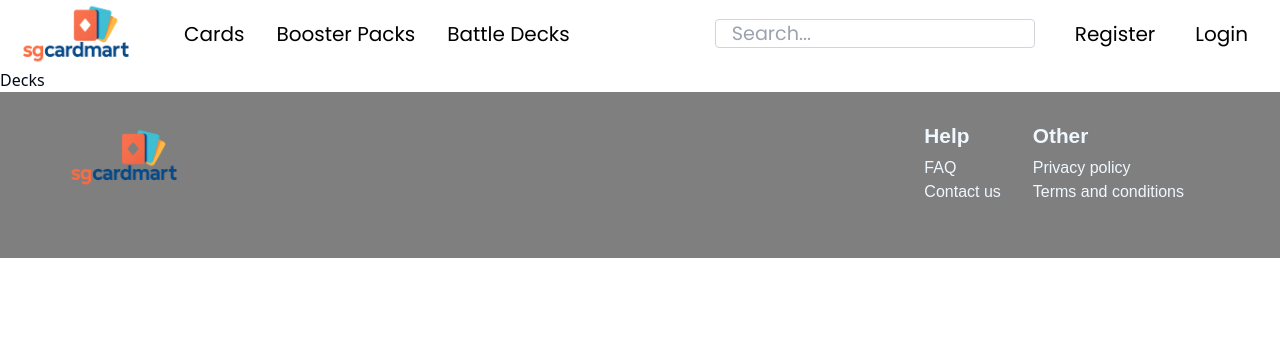
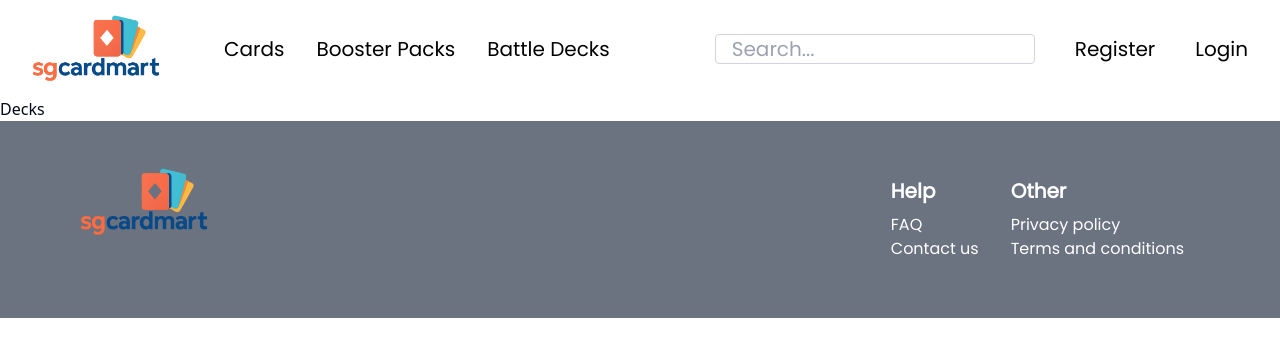
Before and after one commit to fylinghan/letsgocapstone, a React (Vite) app in the folder front-end/capstone-frontend/: page /decks in a window 1280 px wide. Shown: the top 356 px of the page. Built offline with nearby package versions, Linux system fonts and the light colour scheme.

Commit message:
shifted navbar and footer css into elements

```diff
--- a/front-end/capstone-frontend/src/components/ui/Footer.css
+++ /dev/null
@@ -1,43 +0,0 @@
-* {
-    padding: 0;
-    margin: 0;
-}
-
-footer {
-    background-color: #7f7f7f;
-    display: flex;
-    justify-content: space-between;
-    padding: 2rem 6rem 2rem 4rem;
-}
-
-.footerLeftGroup{
-    display: flex;
-    flex-direction: column;
-    justify-content: flex-end;
-    align-items: center;
-}
-
-.social-icon{
-    display: flex;
-    gap: 1rem;
-}
-
-.footerRightGroup  {
-    display: flex;
-    justify-content: space-between;
-    gap: 2rem;
-    font-family: Arial, Helvetica, sans-serif;
-    color: aliceblue;
-}
-
-
-.footerRightGroup > ul {
-    list-style-type: none;
-    line-height: 1.5rem;
-}
-
-.menuHead {
-    font-weight: bold;
-    font-size: 1.3rem;
-    padding-bottom: 0.5rem;
-}
--- a/front-end/capstone-frontend/src/components/ui/Footer.jsx
+++ b/front-end/capstone-frontend/src/components/ui/Footer.jsx
@@ -1,7 +1,6 @@
 import { useState } from "react";
 import Martlogo from "/images/sgcardmart.png";
 import { Link } from "react-router-dom";
-import "./Footer.css";
 import { SocialIcon } from "react-social-icons";
 
 function Footer() {
@@ -9,24 +8,24 @@ function Footer() {
 
   return (
     <>
-      <footer>
-        <div className="footerLeftGroup">
-          <img className="logo" src={Martlogo} alt="website logo" />
-          <div className="social-icon">
+      <footer className="flex justify-between py-8 pr-24 pl-16 bg-gray-500">
+        <div className="flex flex-col justify-end items-center">
+          <img className="w-40 p-2" src={Martlogo} alt="website logo" />
+          <div className="flex gap-4">
             <SocialIcon url="www.facebook.com" style={{ height: 35, width: 35}} />
             <SocialIcon url="www.instagram.com" style={{ height: 35, width: 35 }} />
           </div>
         </div>
 
-        <div className="footerRightGroup">
+        <div className="flex justify-between gap-8 text-white font-poppins items-center">
             <ul>
-                <li className="menuHead">Help</li>
+                <li className="font-bold text-xl pb-2">Help</li>
                 <li><Link to="/faq">FAQ</Link></li>
                 <li><Link to="contact">Contact us</Link></li>
             </ul>
 
             <ul>
-                <li className="menuHead">Other</li>
+                <li className="font-bold text-xl pb-2">Other</li>
                 <li>Privacy policy</li>
                 <li>Terms and conditions</li>
             </ul>
--- a/front-end/capstone-frontend/src/components/ui/Navbar.css
+++ b/front-end/capstone-frontend/src/components/ui/Navbar.css
@@ -1,10 +1,3 @@
-@import url('https://fonts.googleapis.com/css2?family=Poppins:wght@400;600;700&display=swap');
-
-* {
-    margin: 0;
-    padding: 0;
-}
-
 :root {
   --color-primary: #1E3A8A;   /* Deep Blue */
   --color-accent: #F97316;    /* Orange */
@@ -14,18 +7,3 @@
   --color-button: #2563EB;    /* CTA Blue */
   --color-button-hover: #1D4ED8; /* Darker CTA Blue */
 }
-
-.logo {
-  width: 120px;
-  height: auto;
-}
-
-
-.rightSide {
-    gap: 2rem;
-}
-
-nav input {
-    height: 1.8rem;
-    font-size: 1.2rem;
-}
--- a/front-end/capstone-frontend/src/components/ui/Navbar.jsx
+++ b/front-end/capstone-frontend/src/components/ui/Navbar.jsx
@@ -1,10 +1,8 @@
-import { useState } from "react";
 import Martlogo from "/images/sgcardmart.png";
 import { Link, useNavigate } from "react-router-dom";
-import { Button } from "./button"
-import "./Navbar.css";
+import { Button } from "./button";
 
-function Navbar({user}) {
+function Navbar({user, setUser}) {
   const navigate = useNavigate();
 
   function handleLogout() {
@@ -14,9 +12,9 @@ function Navbar({user}) {
 
   return (
     <>
-      <nav className="flex flex-wrap justify-between px-4 items-center bg-white text-black text-xl font-poppins">
+      <nav className="sticky top-0 left-0 right-0 flex flex-wrap justify-between px-4 items-center bg-white text-black text-xl font-poppins">
           <div className="flex items-center text-center">
-            <Link to="/"><img className="logo mr-8" src={Martlogo} alt="website logo" /></Link>
+            <Link to="/"><img className="w-40 p-2 mr-8" src={Martlogo} alt="website logo" /></Link>
             <Link to="/cards" className="hover:bg-gray-300 p-4 rounded">Cards</Link>
             <Link to="/packs" className="hover:bg-gray-300 p-4 rounded">Booster Packs</Link>
             <Link to="/decks" className="hover:bg-gray-300 p-4 rounded">Battle Decks</Link>
--- a/front-end/capstone-frontend/src/pages/Login.jsx
+++ b/front-end/capstone-frontend/src/pages/Login.jsx
@@ -1,8 +1,7 @@
 import { useState } from "react";
 import { Input } from "@/components/ui/input";
 import { Button } from "@/components/ui/button";
-import { Link } from "react-router-dom";
-import { useNavigate } from "react-router-dom";
+import { Link, useNavigate } from "react-router-dom";
 
 function Login({setUser}) {
   const [email, setEmail] = useState("");
--- a/front-end/capstone-frontend/src/pages/Register.jsx
+++ b/front-end/capstone-frontend/src/pages/Register.jsx
@@ -1,10 +1,9 @@
 import { useState } from "react";
 import { Input } from "@/components/ui/input";
 import { Button } from "@/components/ui/button";
-import { Link } from "react-router-dom";
-import { useNavigate } from "react-router-dom";
+import { Link, useNavigate } from "react-router-dom";
 
-function Register(setUser) {
+function Register({setUser}) {
   const [email, setEmail] = useState("");
   const [password, setPassword] = useState("");
   const [confirm, setConfirm] = useState("");
```
